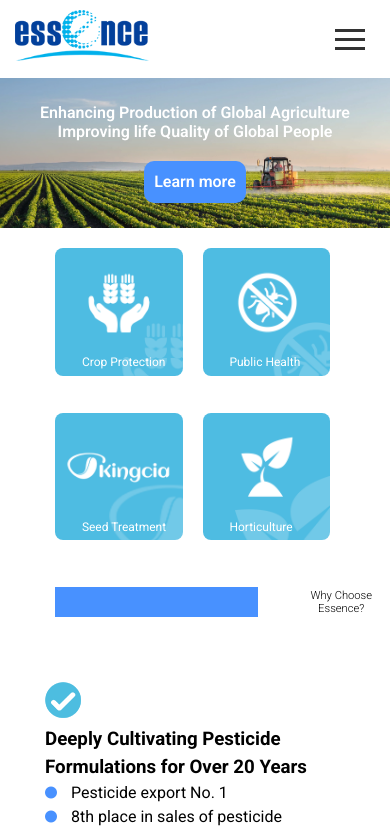
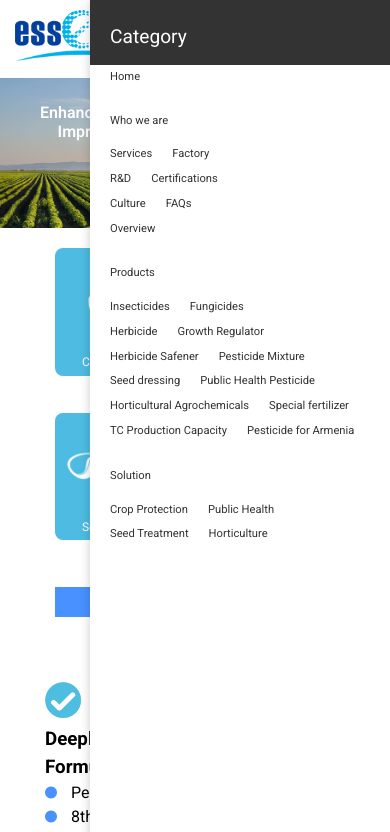
Before and after one commit to Iamkemical/essence-website, a plain HTML site: page index.html in a window 390 px wide. Both pictures are taken after a click on the button 350 px from the left and 39 px from the top of the page. Shown: the top 832 px of the page. Drawn offline with Linux system fonts and the light colour scheme.

Commit message:
Implement mobile menu functionality and styling

```diff
--- a/css/style.css
+++ b/css/style.css
@@ -448,7 +448,6 @@
   font-size: 1.8rem;
   line-height: 1.4;
   font-weight: normal;
-  margin: 30px 0 20px;
 }
 
 .text-md {
@@ -479,6 +478,12 @@
   background: var(--light-color);
   color: #333;
 }
+
+.bg-grey {
+  background: #333;
+  color: #fff;
+}
+
 .bg-dark {
   background: var(--dark-color);
   color: #fff;
@@ -504,6 +509,59 @@
   height: 3px;
   background: #333;
   margin: 6px 0;
+}
+
+/* Mobile Menu */
+.navbar .mobile-menu {
+  position: fixed;
+  top: 0;
+  right: -300px;
+  width: 300px;
+  height: 100%;
+  z-index: 100;
+  background: #fff;
+  box-shadow: 0px 0px 10px rgba(0, 0, 0, 0.2);
+  transition: right 0.3s ease-in-out;
+}
+
+.navbar .mobile-menu.active {
+  right: 0;
+}
+
+.navbar .mobile-menu .mobile-category {
+  position: relative;
+}
+
+.navbar .mobile-menu .mobile-category ul {
+  display: grid;
+  grid-template-rows: 1fr;
+  justify-content: left;
+  margin: 0;
+  padding: 0;
+}
+
+.navbar .mobile-menu .mobile-category ul li {
+  margin: 0;
+  padding: 0;
+}
+
+.navbar .mobile-menu .mobile-category ul li {
+  margin: 0;
+  padding: 0;
+}
+
+.navbar .mobile-menu .mobile-category ul a {
+  font-size: 0.7rem;
+}
+
+.navbar .mobile-menu .mobile-category ul a {
+  margin-left: 20px;
+  padding: 4px 0;
+}
+
+.navbar .mobile-menu .mobile-category ul h3 {
+  margin-left: 20px;
+  padding: 4px 0;
 }
 
 /* Media Queries */
--- a/index.html
+++ b/index.html
@@ -97,22 +97,92 @@
           <div class="hamburger-line"></div>
           <div class="hamburger-line"></div>
         </button>
-        <!-- <div class="mobile-menu">
-          <ul>
-            <li>
-              <a href="index.html">Home</a>
-            </li>
-            <li>
-              <a href="#">About Us</a>
-            </li>
-            <li>
-              <a href="#">Blog</a>
-            </li>
-            <li>
-              <a class="btn" href="#"> <i class="fas fa-user"></i> Log In </a>
-            </li>
-          </ul>
-        </div> -->
+        <div class="mobile-menu">
+          <div class="mobile-category bg-grey">
+            <ul>
+              <li><h3 class="text-md">Category</h3></li>
+            </ul>
+          </div>
+
+          <div class="mobile-separator"></div>
+
+          <div class="mobile-category">
+            <ul>
+              <li><a href="index.html" class="text-lg">Home</a></li>
+            </ul>
+          </div>
+
+          <div class="mobile-separator"></div>
+
+          <div class="mobile-category">
+            <ul>
+              <li><a href="#" class="text-md">Who we are</a></li>
+            </ul>
+            <ul>
+              <li><a href="#">Services</a></li>
+              <li><a href="#">Factory</a></li>
+            </ul>
+            <ul>
+              <li><a href="#">R&D</a></li>
+              <li><a href="#">Certifications</a></li>
+            </ul>
+            <ul>
+              <li><a href="#">Culture</a></li>
+              <li><a href="#">FAQs</a></li>
+            </ul>
+            <ul>
+              <li><a href="#">Overview</a></li>
+            </ul>
+          </div>
+
+          <div class="mobile-separator"></div>
+
+          <div class="mobile-category">
+            <ul>
+              <li><a href="#" class="text-md">Products</a></li>
+            </ul>
+            <ul>
+              <li><a href="#">Insecticides</a></li>
+              <li><a href="#">Fungicides</a></li>
+            </ul>
+            <ul>
+              <li><a href="#">Herbicide</a></li>
+              <li><a href="#">Growth Regulator</a></li>
+            </ul>
+            <ul>
+              <li><a href="#">Herbicide Safener</a></li>
+              <li><a href="#">Pesticide Mixture</a></li>
+            </ul>
+            <ul>
+              <li><a href="#">Seed dressing</a></li>
+              <li><a href="#">Public Health Pesticide</a></li>
+            </ul>
+            <ul>
+              <li><a href="#">Horticultural Agrochemicals</a></li>
+              <li><a href="#">Special fertilizer</a></li>
+            </ul>
+            <ul>
+              <li><a href="#">TC Production Capacity</a></li>
+              <li><a href="#">Pesticide for Armenia</a></li>
+            </ul>
+          </div>
+
+          <div class="mobile-separator"></div>
+
+          <div class="mobile-category">
+            <ul>
+              <li><a href="#" class="text-md">Solution</a></li>
+            </ul>
+            <ul>
+              <li><a href="#">Crop Protection</a></li>
+              <li><a href="#">Public Health</a></li>
+            </ul>
+            <ul>
+              <li><a href="#">Seed Treatment</a></li>
+              <li><a href="#">Horticulture</a></li>
+            </ul>
+          </div>
+        </div>
       </div>
     </nav>
 
@@ -387,5 +457,6 @@
         <p>Essence © Copyright – 2025 Essence GmbH – All Rights Reserved</p>
       </div>
     </footer>
+    <script src="/js/main.js"></script>
   </body>
 </html>
--- a/js/main.js
+++ b/js/main.js
@@ -0,0 +1,9 @@
+// Mobile Menu
+document.addEventListener("DOMContentLoaded", () => {
+  const hamburgerButton = document.querySelector(".hamburger-button");
+  const mobileMenu = document.querySelector(".mobile-menu");
+
+  hamburgerButton.addEventListener("click", () => {
+    mobileMenu.classList.toggle("active");
+  });
+});
```
